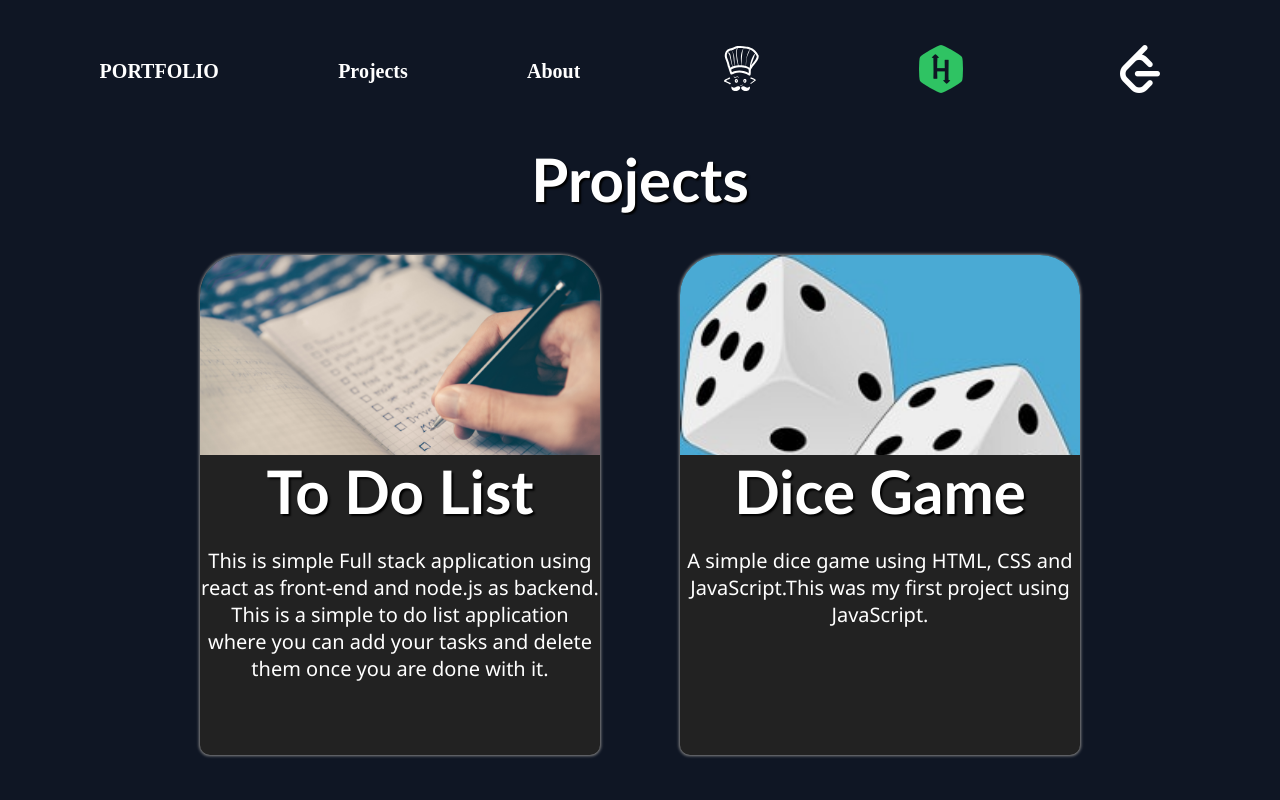
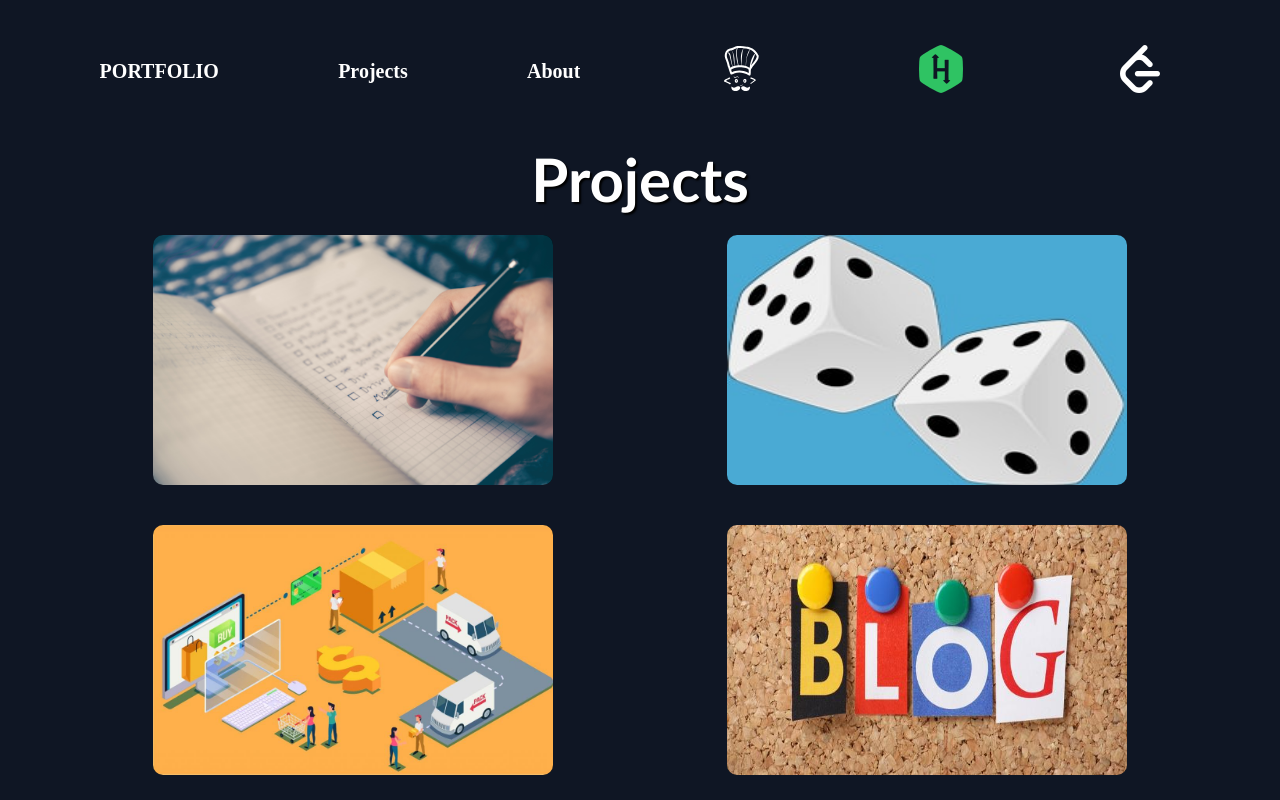
Before and after one commit to HemanthDas/HemanthDas, a React (Vite) app: page / in a window 1280 px wide. Shown: the top 800 px of the page. Built offline with nearby package versions, Linux system fonts and the light colour scheme; a web font is replaced by a local one.

Commit message:
updated project

```diff
--- a/src/App.css
+++ b/src/App.css
@@ -25,13 +25,7 @@ body {
   max-width: 100%;
   overflow-x: hidden;
 }
-.project {
-  display: flex;
-  justify-content: center;
-  align-items: center;
-  min-height: 80vh;
-  color: white;
-}
+
 /* Pages css  */
 
 /* home */
@@ -45,7 +39,7 @@ body {
   font-family: "Roboto Mono", monospace;
   /* font-family: "Noto Sans", sans-serif;  */
   position: relative;
-  .scroll-btn{
+  .scroll-btn {
     position: absolute;
     right: 2em;
     bottom: 5em;
@@ -53,7 +47,7 @@ body {
     height: 4em;
     filter: drop-shadow(0px 0px 15px rgba(255, 255, 255, 0.5));
   }
-  .scroll-btn.clicked{
+  .scroll-btn.clicked {
     animation: clickAnimation 0.1s ease-out;
   }
 }
@@ -90,36 +84,53 @@ body {
 }
 
 /*--------------------------------------- project ------------------------------------------------*/
-
+.project {
+  text-align: center;
+  width: 100%;
+}
+.projectbox{
+  display: flex;
+  justify-content: space-evenly;
+  flex-wrap: wrap;
+}
 .card {
-  min-height: 25em;
-  box-shadow: 0px 0px 3px 1px rgb(136, 136, 136);
-  margin: 2em;
-  border-radius: 2em 2em 0.5em 0.5em;
-  background-color: rgb(34, 34, 34);
+  margin: 1em;
+  background-color: black;
+  position: relative;
+  width: 50vmin;
+  min-width: 250px;
+  min-height: 250px;
   display: flex;
-  align-items: center;
-  flex-direction: column;
-  max-width: 20em;
-}
-.card > .img {
-  width: 20em;
-  height: 10em;
+  align-items: end;
   overflow: hidden;
-}
-.card > .text {
-  text-align: center;
-}
-.projectbox {
-  /* background-color: rgba(0, 0, 0, 0.496); */
-  display: flex;
-  flex-wrap: wrap;
-  justify-content: center;
-  align-items: center;
+  border-radius: 10px;
+  .img {
+    position: absolute;
+    height: 100%;
+    width: 100%;
+  }
+  .text {
+    display: flex;
+    justify-content: center;
+    flex-direction: column;
+    align-items: center;
+    height: 0px;
+    position: absolute;
+    transition: height 0.5s;
+    > label {
+      font-size: 1.2em;
+      font-family: "Heebo", sans-serif;
+      margin: 0.5em;
+    }
+  }
 }
 .card:hover {
-  transform: scale(1.1);
-  transition: 0.5s ease-in-out;
+  .img {
+    filter: blur(5px);
+  }
+  .text {
+    height: 100%;
+  }
 }
 a {
   text-decoration: none;
@@ -349,18 +360,17 @@ label {
   .journey > div:nth-child(-n + 3) {
     display: none;
   }
-  .journey > div:nth-last-child(-n+2) {
-
+  .journey > div:nth-last-child(-n + 2) {
     margin: 2em;
   }
-  .about{
+  .about {
     display: flex !important;
   }
-  .journey>div:nth-last-child(2){
+  .journey > div:nth-last-child(2) {
     display: flex !important;
     margin-bottom: 0;
   }
-  .journey>div:nth-last-child(1){
+  .journey > div:nth-last-child(1) {
     display: block;
     margin-top: 0;
   }
@@ -368,13 +378,12 @@ label {
     stroke-width: 8;
     stroke-dasharray: 1000;
     stroke-dashoffset: 1000;
-
   }
-  .path-anime svg path{
+  .path-anime svg path {
     animation: drawPath 6s ease-in-out forwards;
   }
-  .path-anime svg{
-    .divc{
+  .path-anime svg {
+    .divc {
       .it1,
       .it2,
       .it3,
@@ -409,7 +418,6 @@ label {
             align-items: center;
             flex-direction: column;
             border-radius: 0px 0px 1em;
-
           }
           .item > label {
             display: none;
@@ -455,12 +463,12 @@ label {
     }
   }
 }
-.about{
+.about {
   width: 100%;
   display: flex;
   justify-content: center;
   font-family: "Heebo", sans-serif;
-  .txt{
+  .txt {
     display: flex;
     justify-content: center;
     align-items: center;
--- a/src/assets/images.json
+++ b/src/assets/images.json
@@ -26,5 +26,12 @@
     "title": "Blog Site",
     "url": "https://github.com/HemanthDas/All-Projects/tree/main/Dairy-Blog",
     "discription": "This is a blog website where the people can share their thoughts and ideas. This is a full stack application using node.js as backend and React as frontend."
+  },
+  {
+    "id": 4,
+    "img": "images/e-commerce.jpg",
+    "title": "E-Commerce Website",
+    "url": "https://github.com/HemanthDas/Full-Stack",
+    "discription": "This is a E-commerce website for a clothing store and other accessories. This is my Big Project Done using React.js Framework and Express.js backend."
   }
 ]
--- a/src/components/box.jsx
+++ b/src/components/box.jsx
@@ -2,20 +2,13 @@ import PropTypes from "prop-types";
 import data from "../assets/images.json";
 const Box = (props) => {
   const obj = data[props.id];
-  const imageStyle = {
-    backgroundImage: `url(${obj.img})`,
-    backgroundRepeat: "no-repeat",
-    backgroundSize: "cover",
-  };
   return (
     <a href={obj.url}>
       <div className="card">
-        <div className="img" style={imageStyle}></div>
+        <img className="img" src={obj.img}></img>
         <div className="text">
           <label>{obj.title}</label>
-          <p style={{color:"white"}}>
-            {obj.discription}
-          </p>
+          <p>{obj.discription}</p>
         </div>
       </div>
     </a>
--- a/src/pages/project.jsx
+++ b/src/pages/project.jsx
@@ -2,12 +2,13 @@ import Box from "../components/box";
 const Project = () => {
   return (
     <div className="project" id="project">
+      <label>Projects</label>
       <div className="projectbox">
-        <label>Projects</label>
         <Box id={0} />
         <Box id={1} />
         <Box id={2} />
         <Box id={3} />
+        <Box id={4} />
       </div>
     </div>
   );
```
Also changed, not shown: public/images/e-commerce.jpg (added).
